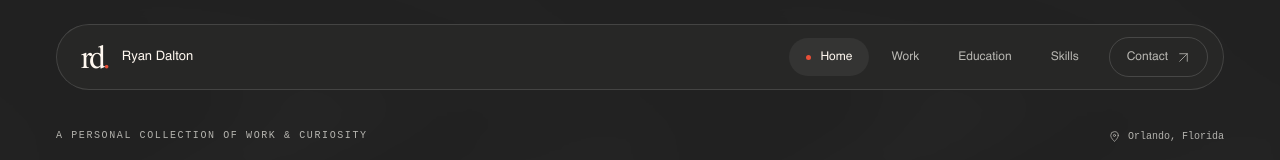
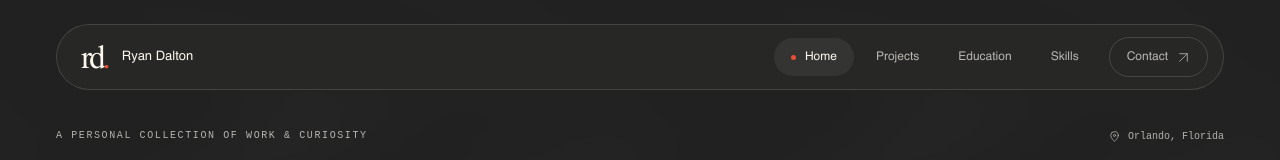
Before and after one commit to rydal05/portfolio-site, a React (Vite) app: page / in a window 1280 px wide. Shown: the top 160 px of the page. Built offline with nearby package versions, Linux system fonts and the light colour scheme.

Commit message:
Work -> Projects

```diff
--- a/src/components/Header.jsx
+++ b/src/components/Header.jsx
@@ -3,7 +3,7 @@ import Icon from "./Icon";
 
 const navigation = [
 	["home", "Home"],
-	["portfolio", "Work"],
+	["portfolio", "Projects"],
 	["education", "Education"],
 	["skills", "Skills"],
 	["contact", "Contact"],
```
